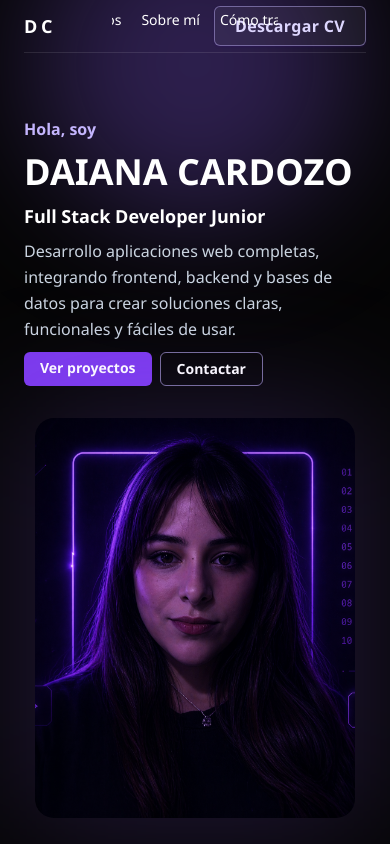
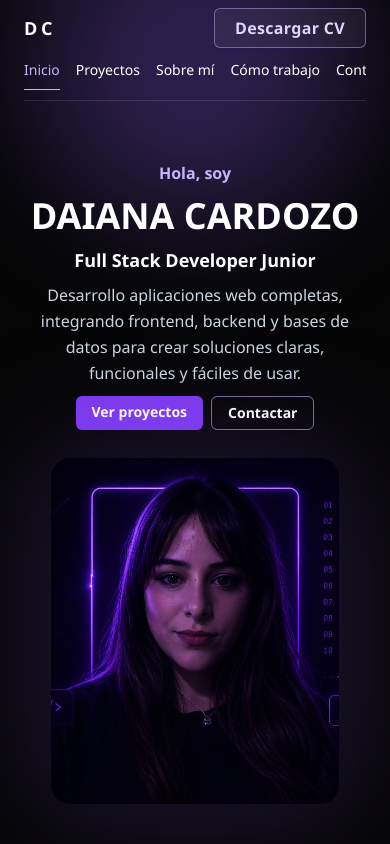
Before and after one commit to DaianaCardozo/portfolio-daiana, a React (Vite) app: page / in a window 390 px wide. Shown: the top 844 px of the page. Built offline with nearby package versions, Linux system fonts and the light colour scheme.

Commit message:
arreglos en el responsive

```diff
--- a/src/components/Header.tsx
+++ b/src/components/Header.tsx
@@ -16,7 +16,7 @@ const cvUrl = `${import.meta.env.BASE_URL}cv-daiana-cardozo.pdf`
 function Header() {
   return (
     <header className="w-full -mt-8 pt-0 md:-mt-10">
-      <div className="relative flex items-center justify-between gap-4 py-1.5 md:py-2">
+      <div className="relative flex flex-wrap items-center justify-between gap-x-4 gap-y-3 py-2 md:flex-nowrap">
         <a
           href="#inicio"
           className="text-lg font-semibold tracking-[0.2em] text-white transition-colors hover:text-violet-200"
@@ -25,8 +25,8 @@ function Header() {
           DC
         </a>
 
-        <nav className="pointer-events-auto absolute left-1/2 top-1/2 w-[min(42rem,calc(100%-11rem))] -translate-x-1/2 -translate-y-1/2 sm:w-[min(42rem,calc(100%-15rem))]">
-          <ul className="flex items-center justify-center gap-5 overflow-x-auto pb-1 text-sm [scrollbar-width:none] [&::-webkit-scrollbar]:hidden">
+        <nav className="order-3 w-full md:pointer-events-auto md:absolute md:left-1/2 md:top-1/2 md:order-none md:w-[min(42rem,calc(100%-15rem))] md:-translate-x-1/2 md:-translate-y-1/2">
+          <ul className="flex items-center justify-start gap-4 overflow-x-auto pb-1 text-sm [scrollbar-width:none] md:justify-center md:gap-5 [&::-webkit-scrollbar]:hidden">
             {navItems.map((item) => {
               const isActive = item.label === 'Inicio'
 
--- a/src/components/Hero.tsx
+++ b/src/components/Hero.tsx
@@ -2,14 +2,14 @@ import heroPhoto from '../assets/hero-foto.png'
 
 function Hero() {
   return (
-    <section className="relative py-4 md:py-5 lg:py-6">
+    <section className="relative py-3 sm:py-4 md:py-5 lg:py-6">
       <div
         className="pointer-events-none absolute right-4 top-3 h-44 w-44 rounded-full bg-violet-500/18 blur-3xl md:right-8 md:top-1 md:h-56 md:w-56"
         aria-hidden="true"
       />
 
-      <div className="relative mx-auto grid w-full max-w-6xl items-center gap-8 lg:grid-cols-[minmax(0,1fr)_minmax(18rem,22rem)] lg:gap-10 xl:gap-12">
-        <div className="max-w-2xl space-y-2 text-left md:-translate-y-3 lg:-translate-y-6 lg:justify-self-start">
+      <div className="relative mx-auto grid w-full max-w-6xl items-center gap-7 sm:gap-8 lg:grid-cols-[minmax(0,1fr)_minmax(18rem,22rem)] lg:gap-10 xl:gap-12">
+        <div className="mx-auto max-w-2xl space-y-2 text-center md:-translate-y-3 lg:mx-0 lg:-translate-y-6 lg:justify-self-start lg:text-left">
           <p className="text-base font-semibold tracking-normal text-violet-300 md:text-lg">
             Hola, soy
           </p>
@@ -22,13 +22,13 @@ function Hero() {
             Full Stack Developer Junior
           </p>
 
-          <p className="max-w-md text-base leading-relaxed text-slate-300 md:text-lg">
+          <p className="mx-auto max-w-md text-base leading-relaxed text-slate-300 md:text-lg lg:mx-0">
             Desarrollo aplicaciones web completas, integrando frontend, backend
             y bases de datos para crear soluciones claras, funcionales y fáciles
             de usar.
           </p>
 
-          <div className="flex flex-wrap gap-2 pt-0.5">
+          <div className="flex flex-wrap justify-center gap-2 pt-0.5 lg:justify-start">
             <a
               href="#proyectos"
               className="inline-flex rounded-md bg-violet-600 px-4 py-1.5 text-sm font-semibold text-white transition-colors hover:bg-violet-500"
@@ -44,16 +44,16 @@ function Hero() {
           </div>
         </div>
 
-        <div className="relative mx-auto w-full max-w-xs md:max-w-sm lg:mx-0 lg:justify-self-end">
+        <div className="relative mx-auto w-[min(78vw,18rem)] sm:w-full sm:max-w-xs md:max-w-sm lg:mx-0 lg:justify-self-end">
           <div
             className="pointer-events-none absolute -inset-3 rounded-[1.4rem] bg-violet-500/20 blur-3xl"
             aria-hidden="true"
           />
-          <div className="relative aspect-[4/5] overflow-hidden rounded-[1.2rem]">
+          <div className="relative aspect-[5/6] overflow-hidden rounded-[1.2rem] sm:aspect-[4/5]">
             <img
               src={heroPhoto}
               alt="Retrato de Daiana Cardozo"
-              className="h-full w-full object-cover object-[58%_28%]"
+              className="h-full w-full object-cover object-[52%_center] lg:object-[58%_28%]"
             />
           </div>
         </div>
```
